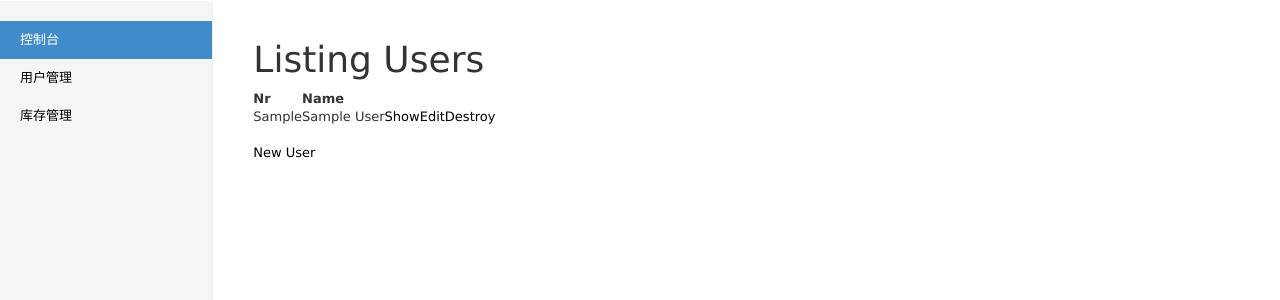
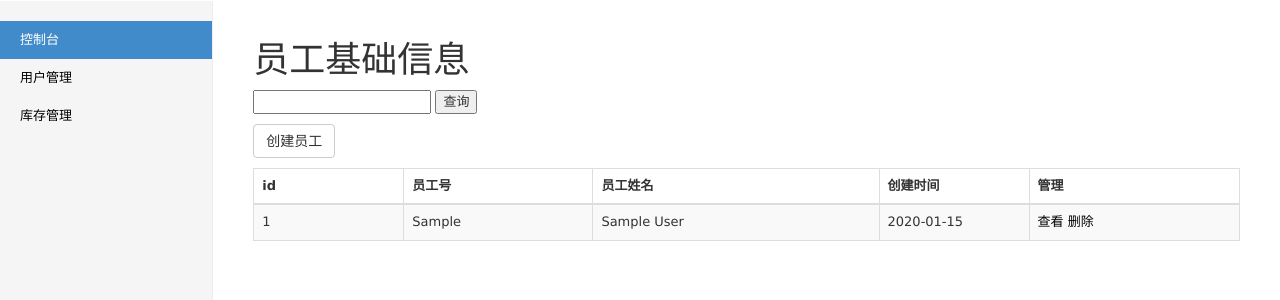
Before and after one commit to shentianyi/inventory, a Rails app: page /users in a window 1280 px wide. Shown: the part 50-350 px from the top of the page. Run offline with Rails 7, Linux system fonts and the light colour scheme; tables that the repository leaves empty hold one stand-in row (values such as "Sample post"); style sheets or scripts are compiled from the project's sources; some libraries are stand-ins or nearby versions.

Commit message:
user crud

```diff
--- a/web/InventorySystem/app/controllers/users_controller.rb
+++ b/web/InventorySystem/app/controllers/users_controller.rb
@@ -4,7 +4,9 @@ class UsersController < ApplicationController
   # GET /users
   # GET /users.json
   def index
-    @users = User.all
+    @users = User
+    @users = @users.search(params[:search]) if params[:search]
+    @users = @users.paginate(page: params[:page])
   end
 
   # GET /users/1
--- a/web/InventorySystem/app/views/users/_form.html.erb
+++ b/web/InventorySystem/app/views/users/_form.html.erb
@@ -11,11 +11,11 @@
 </div>
 <% end %>
 
-  <div class="field">
+<div class="form-group">
 	<%= f.label :nr %><br>
 	<%= f.text_field :nr %>
 </div>
-  <div class="field">
+<div class="form-group">
 	<%= f.label :name %><br>
 	<%= f.text_field :name %>
 </div>
--- a/web/InventorySystem/app/views/users/index.html.erb
+++ b/web/InventorySystem/app/views/users/index.html.erb
@@ -1,29 +1,42 @@
 <p id="notice"><%= notice %></p>
 
-<h1>Listing Users</h1>
-
-<table>
+<h1>员工基础信息</h1>
+<div>
+	<%= form_tag users_path, :method => 'get' do %>
+		<p>
+			<%= text_field_tag :search, params[:search] %>
+			<%= submit_tag "查询", :name => nil %>
+		</p>
+	<% end%>
+</div>
+<p>
+	<%= link_to '创建员工', new_user_path, class: 'btn btn-default' %>
+</p>
+<%= will_paginate @users, :container => false %>
+<table class="table table-striped table-hover table-bordered" id="editable-sample">
 	<thead>
 		<tr>
-      <th>Nr</th>
-      <th>Name</th>
-      <th colspan="3"></th>
+			<th width="150px;">id</th>
+			<th>员工号</th>
+			<th>员工姓名</th>
+			<th width="150px">创建时间</th>
+			<th>管理</th>
 		</tr>
 	</thead>
-
 	<tbody>
 		<% @users.each do |user| %>
-      <tr>
+		<tr class="">
+			<td><%= user.id %></td>
 			<td><%= user.nr %></td>
 			<td><%= user.name %></td>
-        <td><%= link_to 'Show', user %></td>
-        <td><%= link_to 'Edit', edit_user_path(user) %></td>
-        <td><%= link_to 'Destroy', user, method: :delete, data: { confirm: 'Are you sure?' } %></td>
+			<td><%= user.created_at.to_date %></td>
+			<td>
+				<%= link_to '查看', user_path(user) %>
+				<%= link_to '删除', user_path(user), method: 'delete', data: { confirm: '确定删除吗?'} %>
+			</td>
 		</tr>
 		<% end %>
 	</tbody>
 </table>
-
+<%= will_paginate @users, :container => false %>
 <br>
-
-<%= link_to 'New User', new_user_path %>
```
Also changed, not shown: web/InventorySystem/app/models/user.rb (+9 -0 lines). Lines whose indentation alone changed are shown as unchanged.
